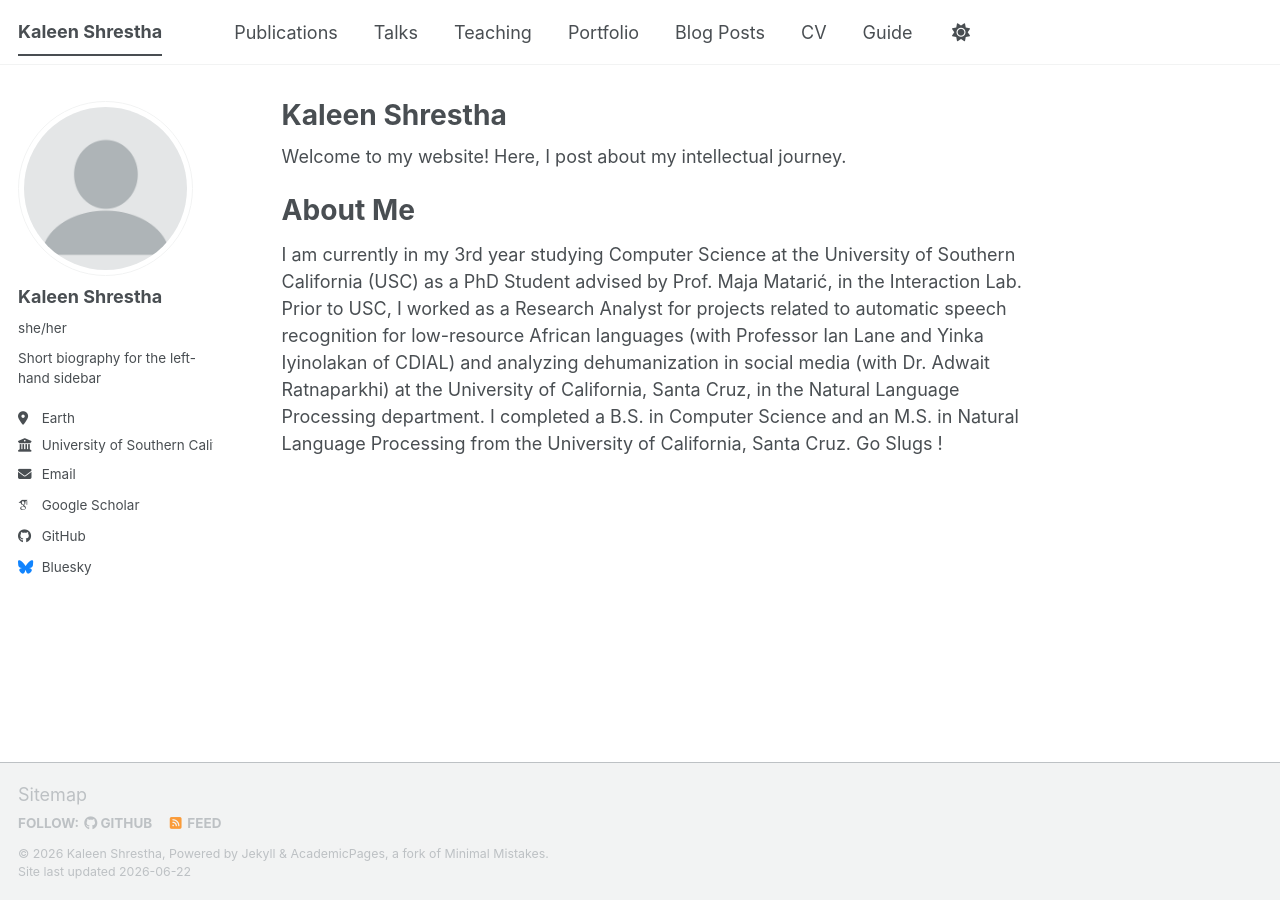
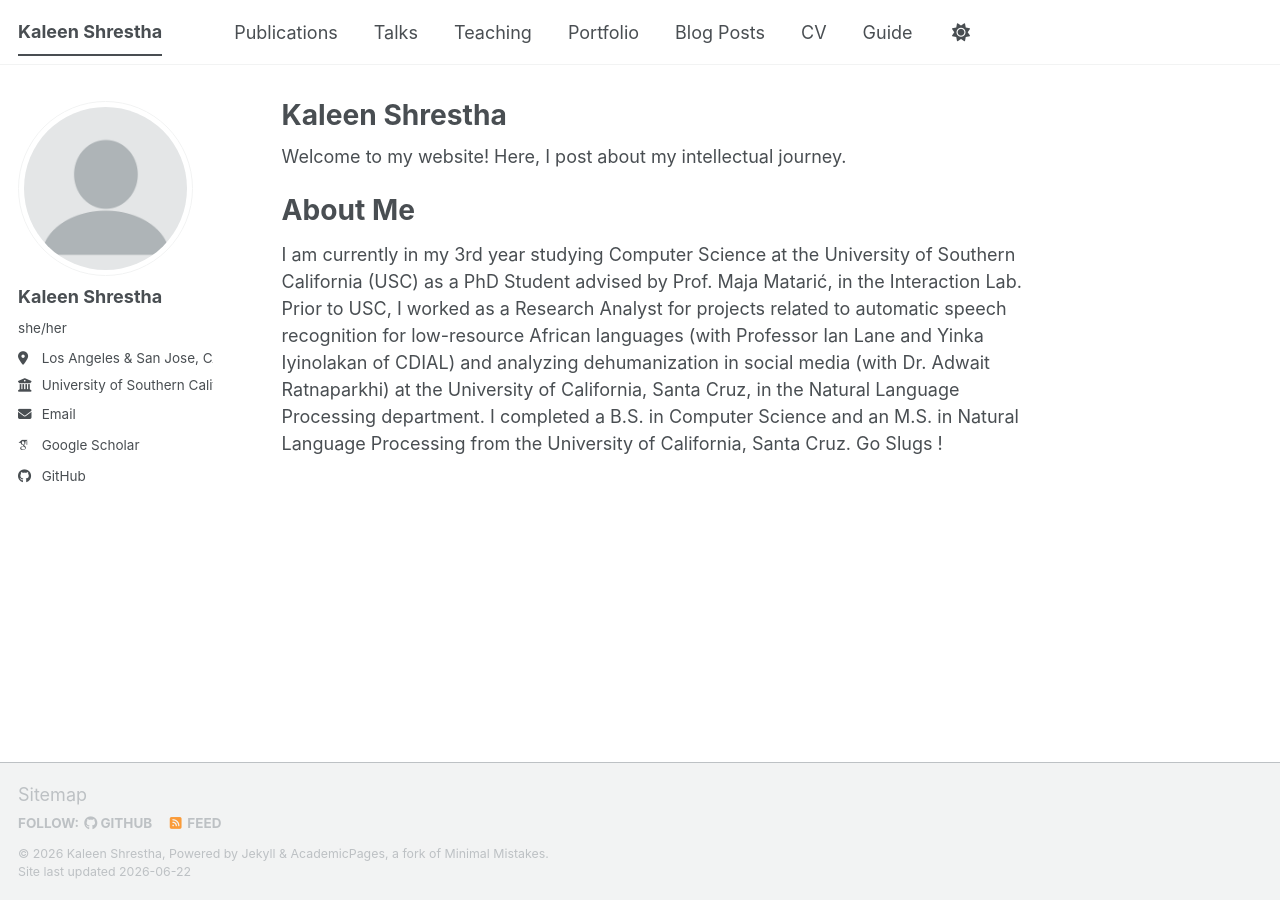
Before and after one commit to kashrest/kashrest.github.io, a Jekyll site: the page built from _pages/about.md, in a window 1280 px wide. Built offline with Jekyll 4.4.1, drawn with Linux system fonts in a browser that asks for light colours; some web fonts are replaced; a script bundle is joined from its source files by our own code; library files that are not in the unit come from our copies.

Commit message:
Landing page updates

```diff
--- a/_config.yml
+++ b/_config.yml
@@ -12,7 +12,7 @@ site_theme               : "default" # The available themes options are "default
 title                    : "Kaleen Shrestha"
 title_separator          : "-"
 name                     : &name "Kaleen Shrestha"
-description              : &description "Your Name's academic portfolio"   # Update this with a general description of your site, this is the default if not overridden by a page
+description              : #&description "Your Name's academic portfolio"   # Update this with a general description of your site, this is the default if not overridden by a page
 url                      : https://kashrest.github.io # The base hostname & protocol for your site e.g. "https://[your GitHub username].github.io",
                                                            # or if you already have some other page hosted on Github then use "https://[your GitHub username].github.io/[Your Repo Name]"
 baseurl                  : "" # the subpath of your site, e.g. "/blog"
@@ -26,8 +26,8 @@ author:
   avatar           : "profile.png"
   name             : "Kaleen Shrestha"
   pronouns         : "she/her"
-  bio              : "Short biography for the left-hand sidebar"
-  location         : "Earth"
+  bio              : #"Short biography for the left-hand sidebar"
+  location         : "Los Angeles & San Jose, CA"
   employer         : "University of Southern California"
   uri              : # URL
   email            : "kshresth@usc.edu"
@@ -51,13 +51,13 @@ author:
   bitbucket        : # Username - Update with your username on the site
   codepen          : # Username
   dribbble         : # Username
-  github           : "academicpages"
+  github           : https://github.com/kashrest/ #"academicpages"
   kaggle           : # Username
   stackoverflow    : # User number or user number and name (i.e., use "1" or "1/jeff-atwood")
 
   # Social media
   artstation       : # Username
-  bluesky          : "bsky.app" # Replace this with you Bluesky username
+  bluesky          : #"bsky.app" # Replace this with you Bluesky username
   facebook         : # Username
   flickr           : # Username
   foursquare       : # Username
```
